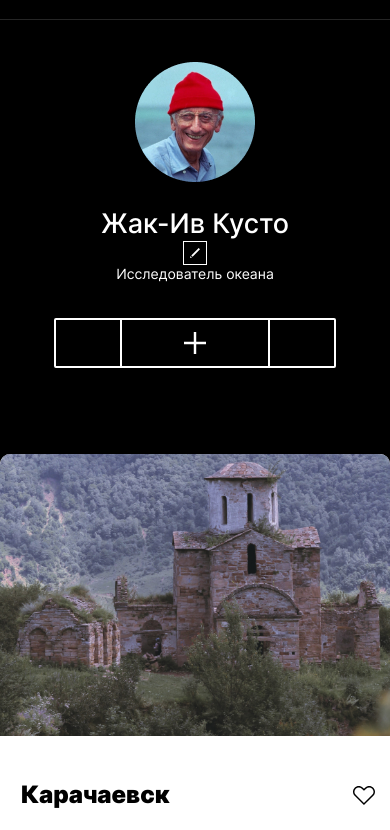
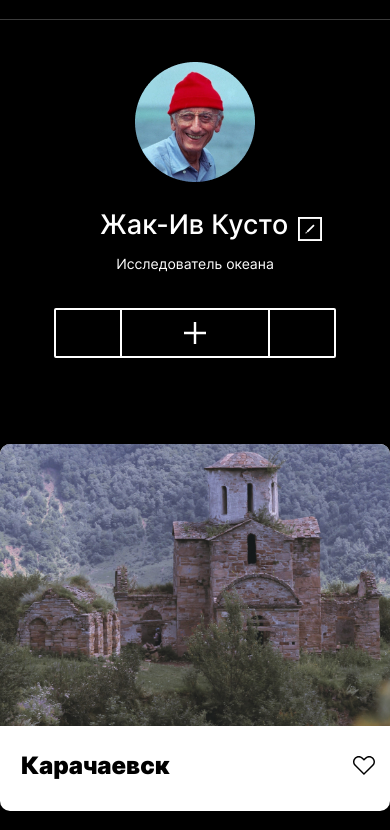
Before and after one commit to MaximStreltsin/mesto, a plain HTML site: page index.html in a window 390 px wide. Shown: the part 68-898 px from the top of the page. Drawn offline with Linux system fonts and the light colour scheme.

Commit message:
Место 4

```diff
--- /dev/null
+++ b/blocks/body/body.css
@@ -0,0 +1,4 @@
+.body {
+    background-color: black;
+    font-family: "Inter", Arial, sans-serif;
+  }
--- a/blocks/elements/__element/elements__element.css
+++ b/blocks/elements/__element/elements__element.css
@@ -1,4 +1,4 @@
-.element {
+*.element {
   display: grid;
   grid-template-columns: repeat(auto-fit, minmax(282px, 1fr));
   gap: 20px 17px;
@@ -13,3 +13,15 @@
     padding: 36px 0px 0px 0px;
   }
 }
+
+
+@media screen and (min-width: 1280px) {
+  .cards {
+   min-width: 880px;
+   display: grid;
+   grid-template-columns: repeat(3, 282px);
+   grid-template-rows: repeat(3, minmax(content));
+   gap: 20px 17px;
+   justify-content: center;
+  }
+}
--- a/blocks/elements/__image/elements__image.css
+++ b/blocks/elements/__image/elements__image.css
@@ -2,5 +2,4 @@
   width: 100%;
   height: 100%;
   object-fit: cover;
-  cursor: pointer;
 }
--- a/blocks/elements/__title/elements__title.css
+++ b/blocks/elements/__title/elements__title.css
@@ -1,11 +1,11 @@
 .elements__title {
   margin: 0;
-    font-family: "Inter", Arial, Helvetica, sans-serif;
-    list-style-type: none;
+  font-family: 'Inter', Arial, Helvetica, sans-serif;
   font-size: 24px;
   font-weight: 900;
   line-height: 29.09px;
   text-overflow: ellipsis;
   white-space: nowrap;
   overflow: hidden;
+  max-width: 90%;
   }
--- a/blocks/header/header.css
+++ b/blocks/header/header.css
@@ -4,7 +4,7 @@
   padding-top: 45px;
   padding-bottom: 40px;
 
-  border-bottom: 1px solid rgba(54, 54, 54, .7);
+  border-bottom: 1px solid rgb(84,84,84,0.7);
 }
 
 @media screen and (max-width: 425px) {
--- a/blocks/popup/__closebutton/popup__closebutton.css
+++ b/blocks/popup/__closebutton/popup__closebutton.css
@@ -8,7 +8,7 @@
   background-image: url("../../../images/Close\ Icon.svg");
   background-repeat: no-repeat;
   background-position: center center;
-  left: 1001%;
+  left: 101%;
   top: -11%;
   color: #fff;
 
--- a/blocks/profile/__add-button/profile__add-button.css
+++ b/blocks/profile/__add-button/profile__add-button.css
@@ -23,6 +23,6 @@
 
 @media screen and (max-width: 767px) {
   .profile__add-button {
-      width: 100%;
+    width: 282px;
   }
 }
--- a/blocks/profile/__box/profile__box.css
+++ b/blocks/profile/__box/profile__box.css
@@ -1,16 +1,12 @@
-
 .profile__box {
   margin: 0;
+  margin-bottom: 14px;
   padding: 0;
   display: flex;
-  flex-direction: column;
-  max-width: 336px;
 }
 
 @media screen and (max-width: 767px) {
   .profile__box {
-      min-width: 282px;
-      align-items: center;
-      justify-content: center;
+      width: 100%;
   }
 }
--- a/blocks/profile/__edit-button/profile__edit-button.css
+++ b/blocks/profile/__edit-button/profile__edit-button.css
@@ -1,16 +1,26 @@
 .profile__edit-button {
+  box-sizing: border-box;
+
   background-image: url(../../../images/editbutton.svg);
   background-size: contain;
-  background-color: transparent;
-  background-repeat: no-repeat;
+  background-color: #000;
+
+  background-position: center center;
+  color: #fff;
+
   margin: 0;
+  margin-top: auto;
   padding: 0;
   width: 24px;
   height: 24px;
-  border: none;
+  border: 1px solid #fff;
   display: inline-block;
   transition: 0.2s;
 }
+
+
+
+
 
 @media screen and (max-width: 320px) {
   .profile__edit-button {
--- a/blocks/profile/__info/profile__info.css
+++ b/blocks/profile/__info/profile__info.css
@@ -1,12 +1,16 @@
 .profile__info {
-  margin-right: auto;
+  margin: 0;
+  padding: 0;
+  max-width: 336px;
+  display: flex;
+  flex-direction: column;
+
 }
 
-@media screen and (max-width: 320px) {
+@media screen and (max-width: 767px) {
   .profile__info {
-    margin-right: 0;
-    margin-bottom: 36px;
-    text-align: center;
-
+      min-width: 282px;
+      align-items: center;
+      justify-content: center;
   }
 }
--- a/blocks/profile/__subtitle/profile__subtitle.css
+++ b/blocks/profile/__subtitle/profile__subtitle.css
@@ -1,4 +1,3 @@
-
 
 
  .profile__subtitle {
--- a/blocks/profile/__title/profile__title.css
+++ b/blocks/profile/__title/profile__title.css
@@ -1,6 +1,9 @@
  .profile__title {
   margin: 0;
+  padding: 0;
+  margin-right: 18px;
   color: #fff;
+  max-width: 294px;
   font-family: Inter, 'Arial', 'Helvetica', sans-serif;
   font-style: normal;
   font-weight: 500;
@@ -11,9 +14,12 @@
   overflow: hidden;
 }
 
-@media screen and (max-width:767px) {
+@media screen and (max-width: 767px) {
   .profile__title {
+      margin-right: 10px;
+      margin-left: 46px;
       font-size: 27px;
-      line-height: 1.22;
+      line-height: 33px;
+      max-width: 254px;
   }
 }
--- a/pages/index.css
+++ b/pages/index.css
@@ -1,6 +1,6 @@
 @import url(../vendor/normalize.css);
 @import url(../fonts/fonts.css);
-
+@import url(../blocks/body/body.css);
 @import url(../blocks/page/page.css);
 @import url(../blocks/header/__logo/header__logo.css);
 @import url(../blocks/header/header.css);
@@ -16,6 +16,7 @@
 @import url(../blocks/elements/__group/elements__group.css);
 @import url(../blocks/elements/__image/elements__image.css);
 @import url(../blocks/elements/__name/elements__name.css);
+@import url(../blocks/elements/__title/elements__title.css);
 @import url(../blocks/elements/__like-button/elements__like-button.css);
 @import url(../blocks/footer/footer.css);
 @import url(../blocks/footer/__title/footer__title.css);
```
Also changed, not shown: blocks/elements/__name/elements__name.css (line endings or trailing spaces). Lines whose indentation alone changed are shown as unchanged.
